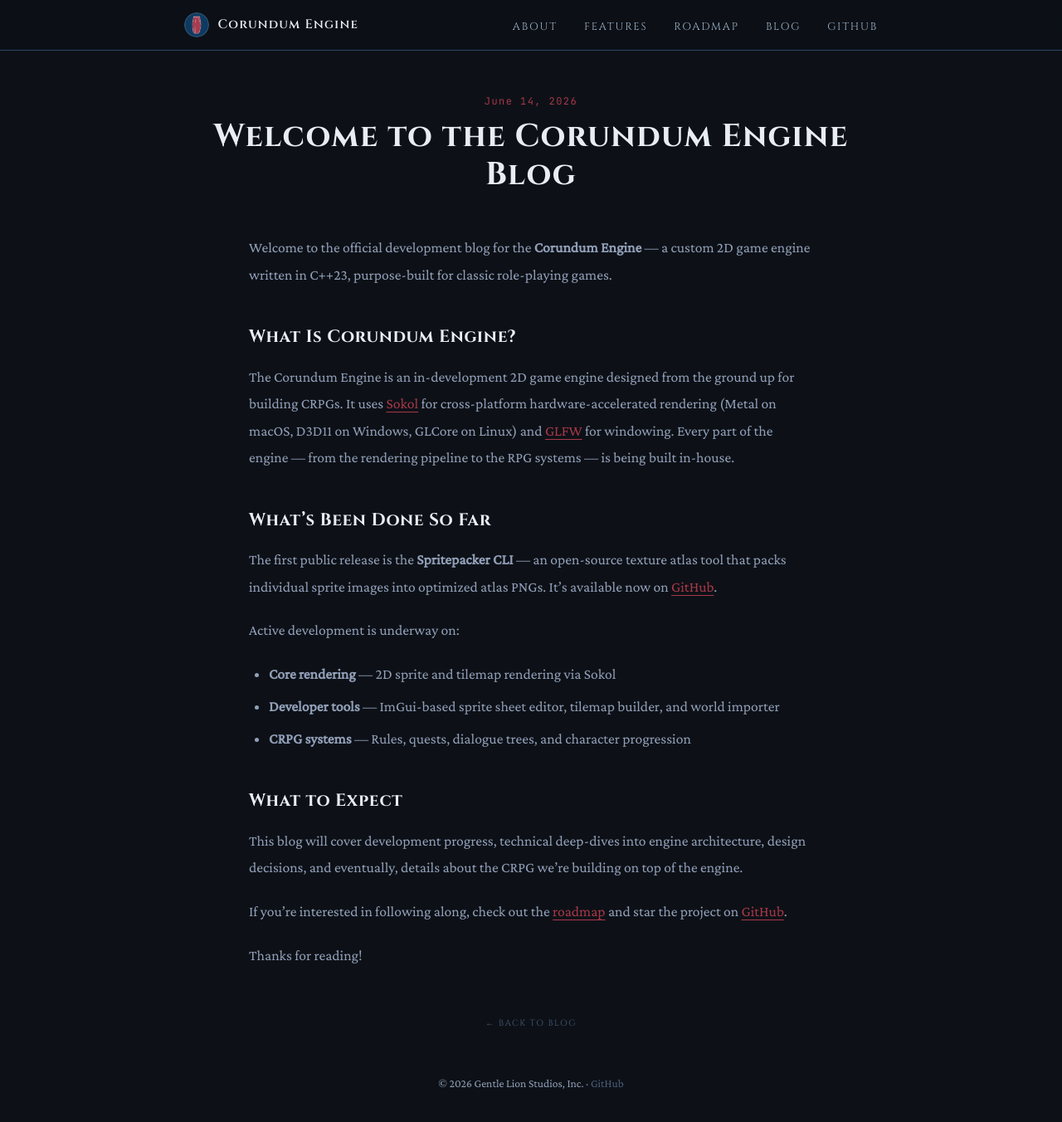
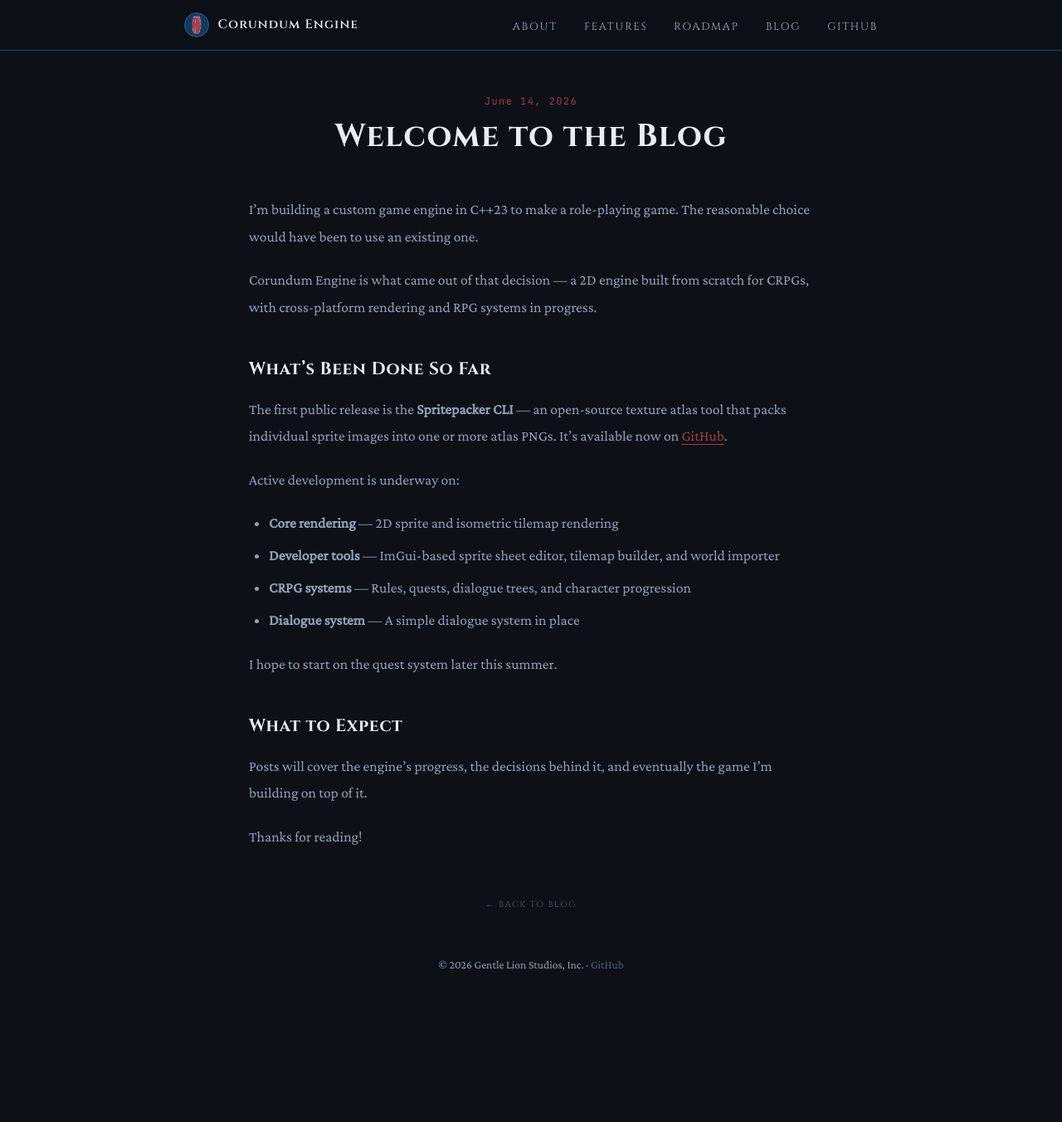
Before and after one commit to corundumengine/corundumengine.github.io, a Jekyll site: the page built from _posts/2026-06-14-welcome.md, in a window 1280 px wide and 1357 px high. Shown: the top 1352 px of the window at 83% size. Built offline with Jekyll 4.4.1, drawn with Linux system fonts in a browser that asks for light colours.

Commit message:
Update blog

```diff
--- a/_posts/2026-06-14-welcome.md
+++ b/_posts/2026-06-14-welcome.md
@@ -1,28 +1,27 @@
 ---
 layout: post
-title: "Welcome to the Corundum Engine Blog"
+title: "Welcome to the Blog"
 ---
 
-Welcome to the official development blog for the **Corundum Engine** — a custom 2D game engine written in C++23, purpose-built for classic role-playing games.
+I'm building a custom game engine in C++23 to make a role-playing game. The reasonable choice would have been to use an existing one.
 
-## What Is Corundum Engine?
-
-The Corundum Engine is an in-development 2D game engine designed from the ground up for building CRPGs. It uses [Sokol](https://github.com/floooh/sokol) for cross-platform hardware-accelerated rendering (Metal on macOS, D3D11 on Windows, GLCore on Linux) and [GLFW](https://github.com/glfw/glfw) for windowing. Every part of the engine — from the rendering pipeline to the RPG systems — is being built in-house.
+Corundum Engine is what came out of that decision — a 2D engine built from scratch for CRPGs, with cross-platform rendering and RPG systems in progress.
 
 ## What's Been Done So Far
 
-The first public release is the **Spritepacker CLI** — an open-source texture atlas tool that packs individual sprite images into optimized atlas PNGs. It's available now on [GitHub](https://github.com/corundumengine/spritepacker).
+The first public release is the **Spritepacker CLI** — an open-source texture atlas tool that packs individual sprite images into one or more atlas PNGs. It's available now on [GitHub](https://github.com/corundumengine/spritepacker).
 
 Active development is underway on:
 
-- **Core rendering** — 2D sprite and tilemap rendering via Sokol
+- **Core rendering** — 2D sprite and isometric tilemap rendering
 - **Developer tools** — ImGui-based sprite sheet editor, tilemap builder, and world importer
 - **CRPG systems** — Rules, quests, dialogue trees, and character progression
+- **Dialogue system** — A simple dialogue system in place
+
+I hope to start on the quest system later this summer.
 
 ## What to Expect
 
-This blog will cover development progress, technical deep-dives into engine architecture, design decisions, and eventually, details about the CRPG we're building on top of the engine.
-
-If you're interested in following along, check out the [roadmap](/#roadmap) and star the project on [GitHub](https://github.com/corundumengine).
+Posts will cover the engine's progress, the decisions behind it, and eventually the game I'm building on top of it.
 
 Thanks for reading!
```
Also changed, not shown: blog.html (+10 -7 lines).
